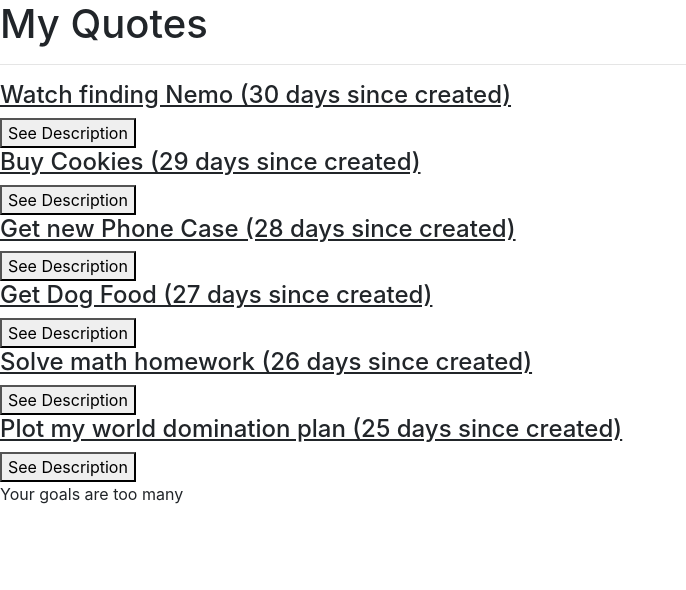
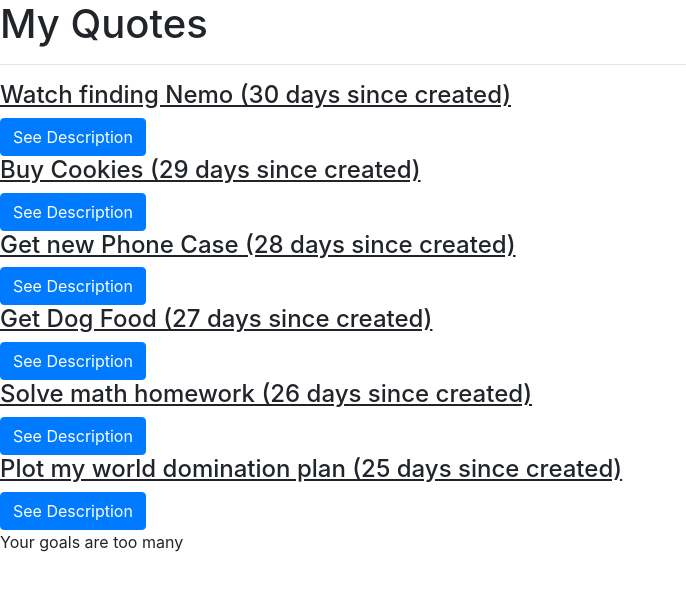
Before and after one commit to danjoki/quote-ip, an Angular app: page / in a window 1280 px wide. Shown: the top 590 px of the page, without its empty margins (0-686 px from the left). Built offline with nearby package versions, Linux system fonts and the light colour scheme.

Commit message:
Added bootstrap styling to qoute-detail componenet

```diff
--- a/src/app/qoute-detail/qoute-detail.component.html
+++ b/src/app/qoute-detail/qoute-detail.component.html
@@ -2,4 +2,4 @@
   {{ quote.description }}
 </p>
 <p>The quote will expire in 30 days from {{ quote.dateCreated | date }}</p>
-<button (click)="quoteDone(true)">Done</button>
+<button (click)="quoteDone(true)" class="btn btn-outline-success">Done</button>
--- a/src/app/qoute/qoute.component.html
+++ b/src/app/qoute/qoute.component.html
@@ -9,7 +9,9 @@
             {{ quote.name }} ({{ quote.dateCreated | dateCalc }} days since
             created)
           </h4>
-          <button (click)="toggleDetails(i)">See Description</button>
+          <button (click)="toggleDetails(i)" class="btn btn-primary">
+            See Description
+          </button>
         </div>
         <div *ngIf="quote.showDescription">
           <app-qoute-detail
```
